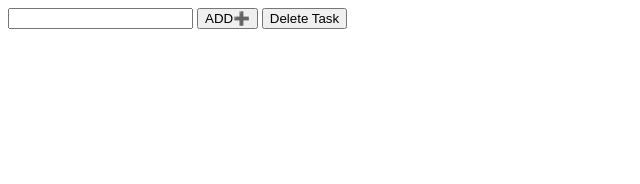
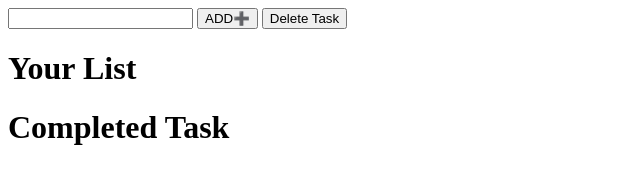
Before and after one commit to TanmayJain17/TJ-Todo, a website: page public/index.html in a window 1280 px wide. Shown: the whole page, without its empty margins (0-640 px from the left). Drawn offline with Linux system fonts and the light colour scheme.

Commit message:
added-the-completed-task-list

```diff
--- a/public/index.html
+++ b/public/index.html
@@ -12,8 +12,10 @@
     <input name="newTask" id="inptTask">
     <button id="btnAdd">ADD➕</button>
     <button id="btnDelete" >Delete Task</button>
-
+    <h1>Your List</h1>
     <ul id="ulList"></ul>
+    <h1>Completed Task</h1>
+    <ul id="compUlList"></ul>
 
 
 </body>
```
